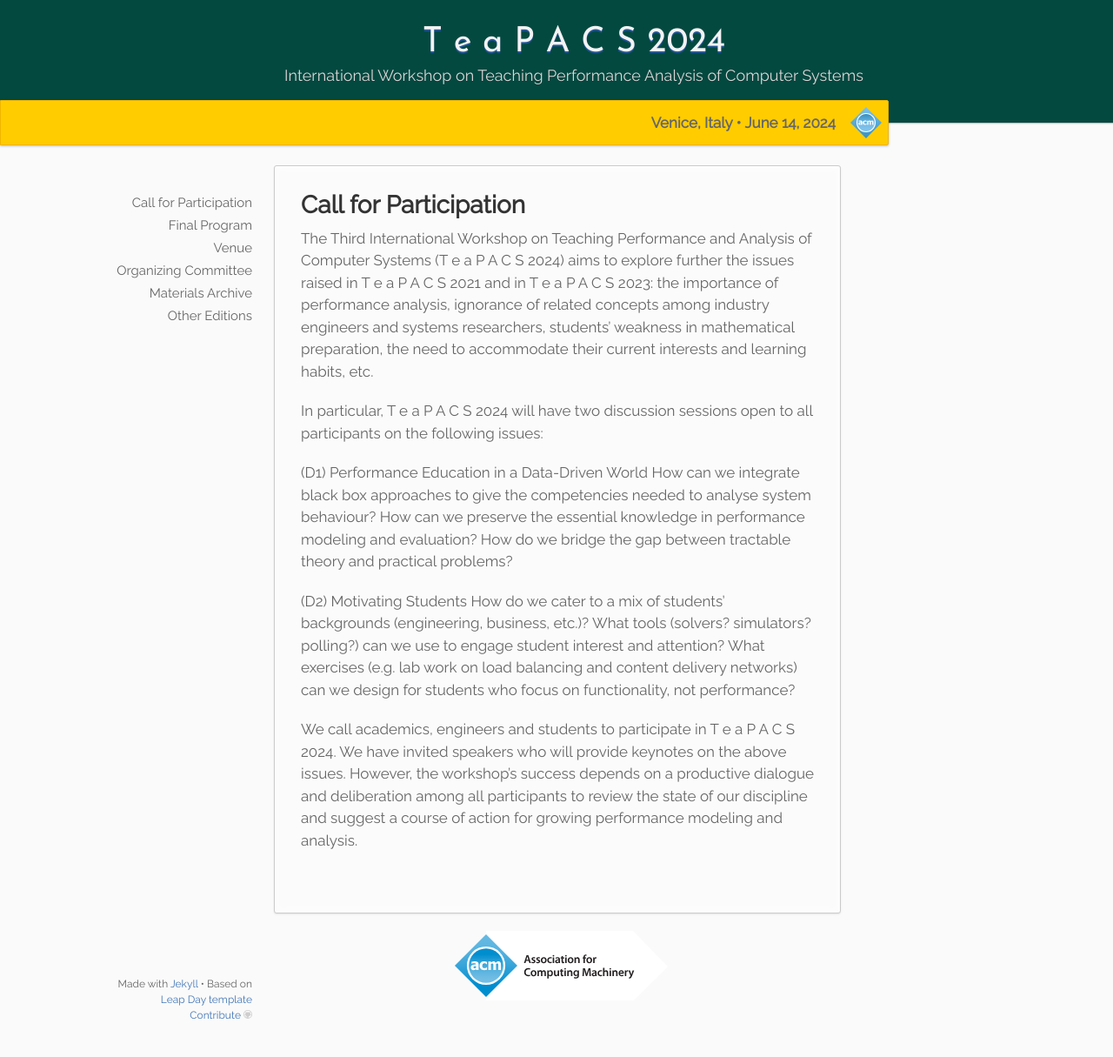
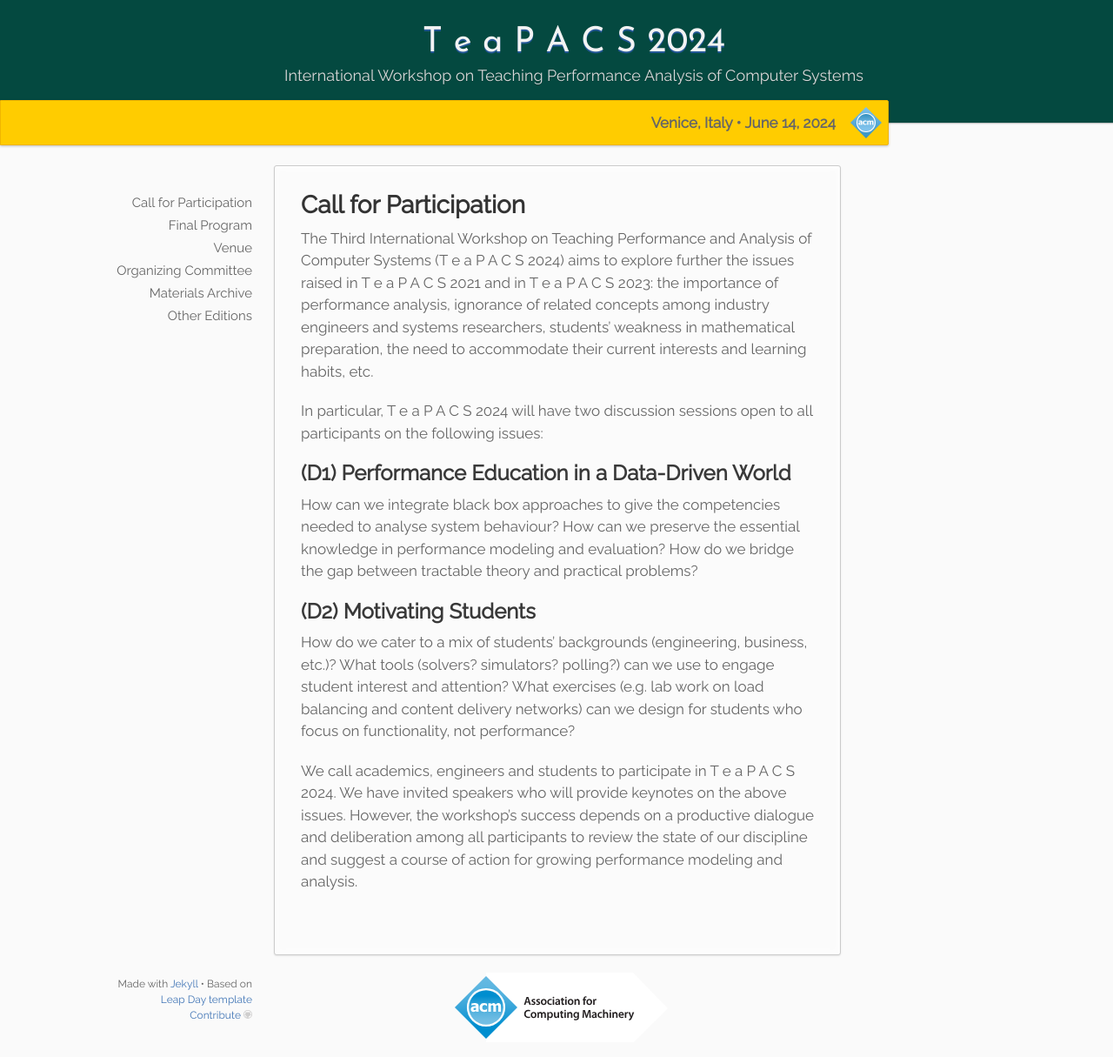
Before and after one commit to alessandropellegrini/teapacs.github.io, a Jekyll site: the page built from _2024/01.cfp.md, in a window 1280 px wide and 1215 px high. Shown: the whole window at 87% size. Built offline with Jekyll 4.4.1, drawn with Linux system fonts in a browser that asks for light colours.

Commit message:
Update 01.cfp.md

```diff
--- a/_2024/01.cfp.md
+++ b/_2024/01.cfp.md
@@ -10,12 +10,14 @@ The Third International Workshop on Teaching Performance and Analysis of Compute
 
 In particular, T e a P A C S 2024 will have two discussion sessions open to all participants on the following issues:
 
-(D1) Performance Education in a Data-Driven World
+## (D1) Performance Education in a Data-Driven World
+
 How can we integrate black box approaches to give the competencies needed to analyse system behaviour?
 How can we preserve the essential knowledge in performance modeling and evaluation?
 How do we bridge the gap between tractable theory and practical problems?
 
-(D2) Motivating Students
+## (D2) Motivating Students
+
 How do we cater to a mix of students' backgrounds (engineering, business, etc.)?
 What tools (solvers? simulators? polling?) can we use to engage student interest and attention?
 What exercises (e.g. lab work on load balancing and content delivery networks)
```
